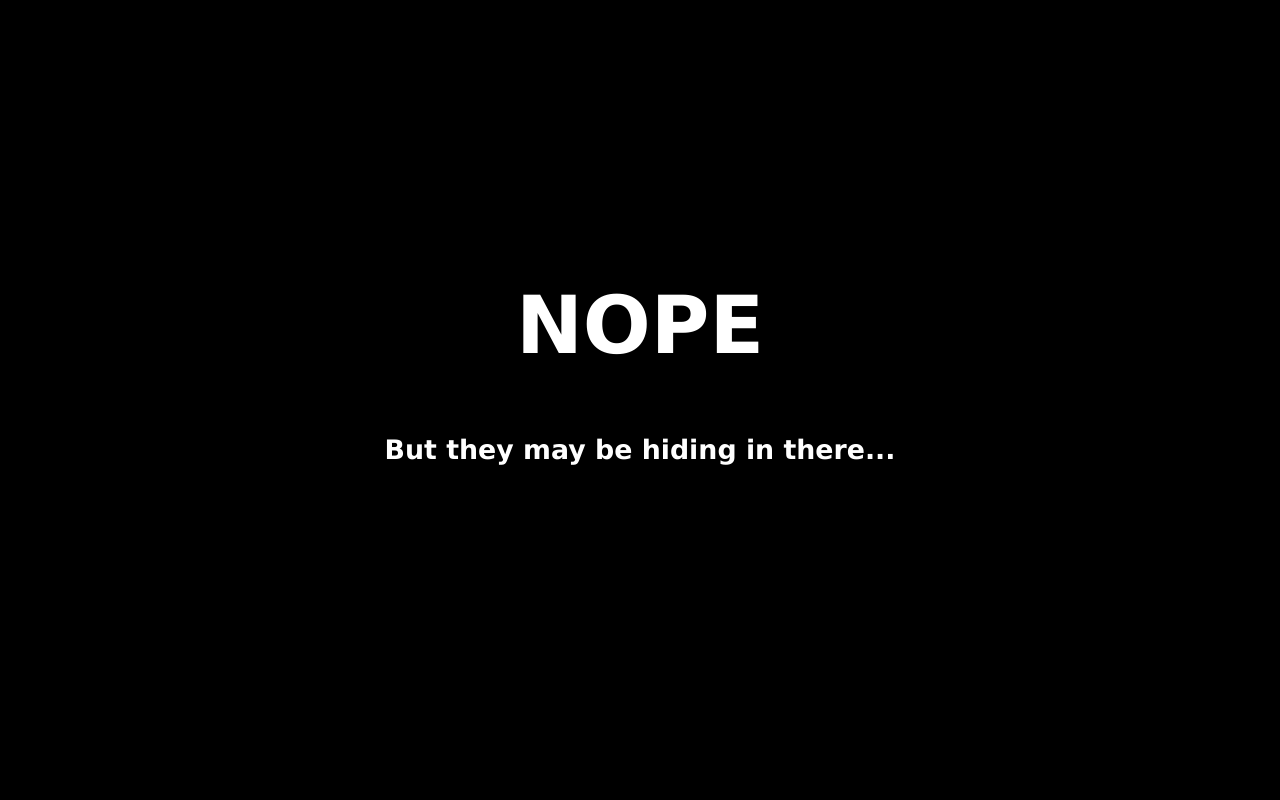
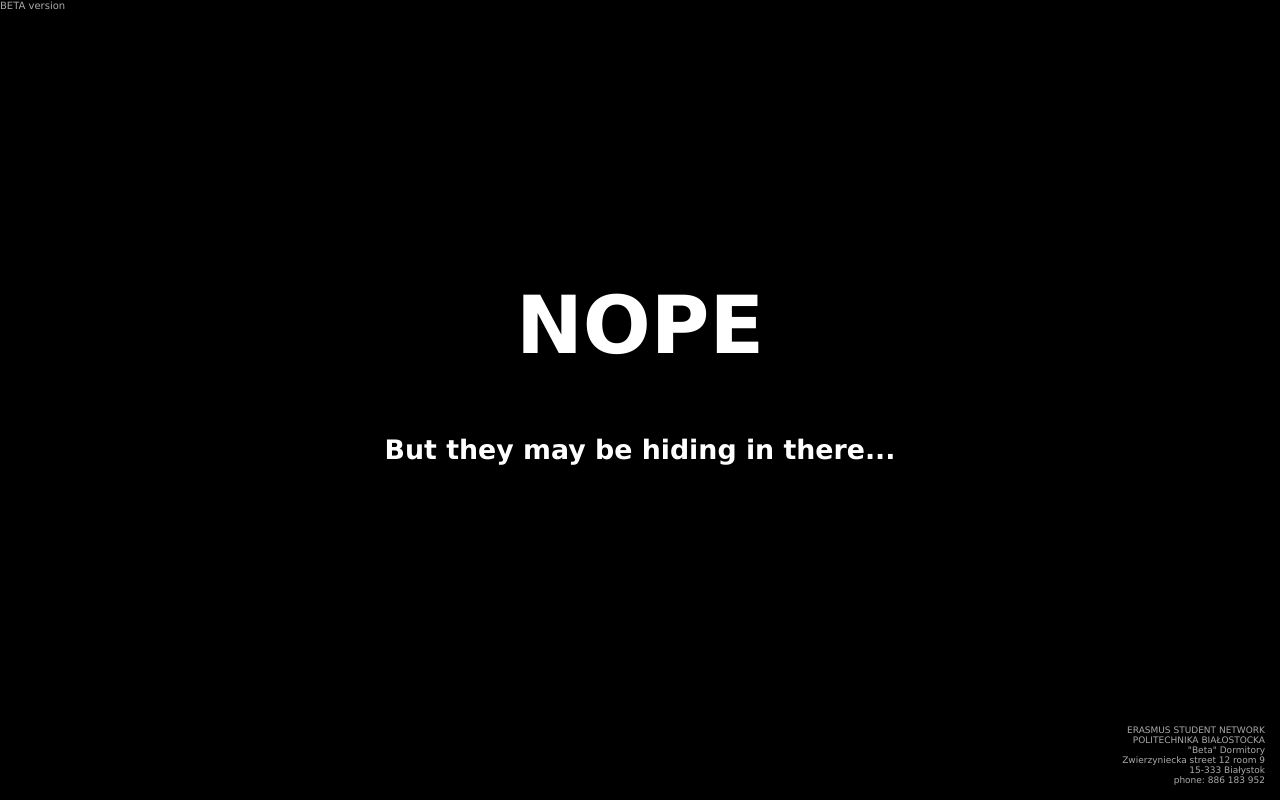
Before and after one commit to esnpb/isOfficeOpened, a website: page Page/index.html in a window 1280 px wide. Drawn offline with nearby package versions, Linux system fonts and the light colour scheme; no server answers.

Commit message:
contact info box

```diff
--- a/Page/index.html
+++ b/Page/index.html
@@ -6,6 +6,7 @@
     <link rel="stylesheet" type="text/css" href="styles.css">
   </head>
   <body>
+	<div id="small-info">BETA version</div>
     <div id="outer">
       <div id="main">
         <h1 id="status">Checking</h1>
@@ -13,7 +14,16 @@
         <h6 id="subtitle"></h6>
       </div>
     </div>
+	<div id="contact-info">
+	  ERASMUS STUDENT NETWORK<br/>
+	  POLITECHNIKA BIAŁOSTOCKA</br>
+	  "Beta" Dormitory</br>
+	  Zwierzyniecka street 12 room 9</br>
+	  15-333 Białystok</br>
+	  phone: 886 183 952</br>
+	</div>
     <script src="https://code.jquery.com/jquery-3.1.1.min.js"></script>
+	<script src="jquery.ajax-retry.min.js"></script>
     <script src="script.js"></script>
   </body>
 </html>
--- a/Page/styles.css
+++ b/Page/styles.css
@@ -15,7 +15,7 @@
   top:0; bottom:0;
   margin:auto;
   text-align:center;
-font-size: 250%;
+  font-size: 250%;
   font-family:verdana;
   /*this to solve "the content will not be cut when the window is smaller than the content": */
   max-width:100%;
@@ -26,3 +26,23 @@
 #subtitle {
   display: none;
 }
+
+#small-info {
+  color: darkgray;
+  font-size: 10px;
+  position: fixed;
+  top: 0;
+  left: 0;
+  font-family: verdana;
+}
+
+#contact-info {
+  text-align: right;
+  color: darkgray;
+  position: fixed;
+  right: 0;
+  bottom: 0;
+  padding: 0 15px 15px 0;
+  font-size: 9px;
+  font-family: verdana;
+}
```
